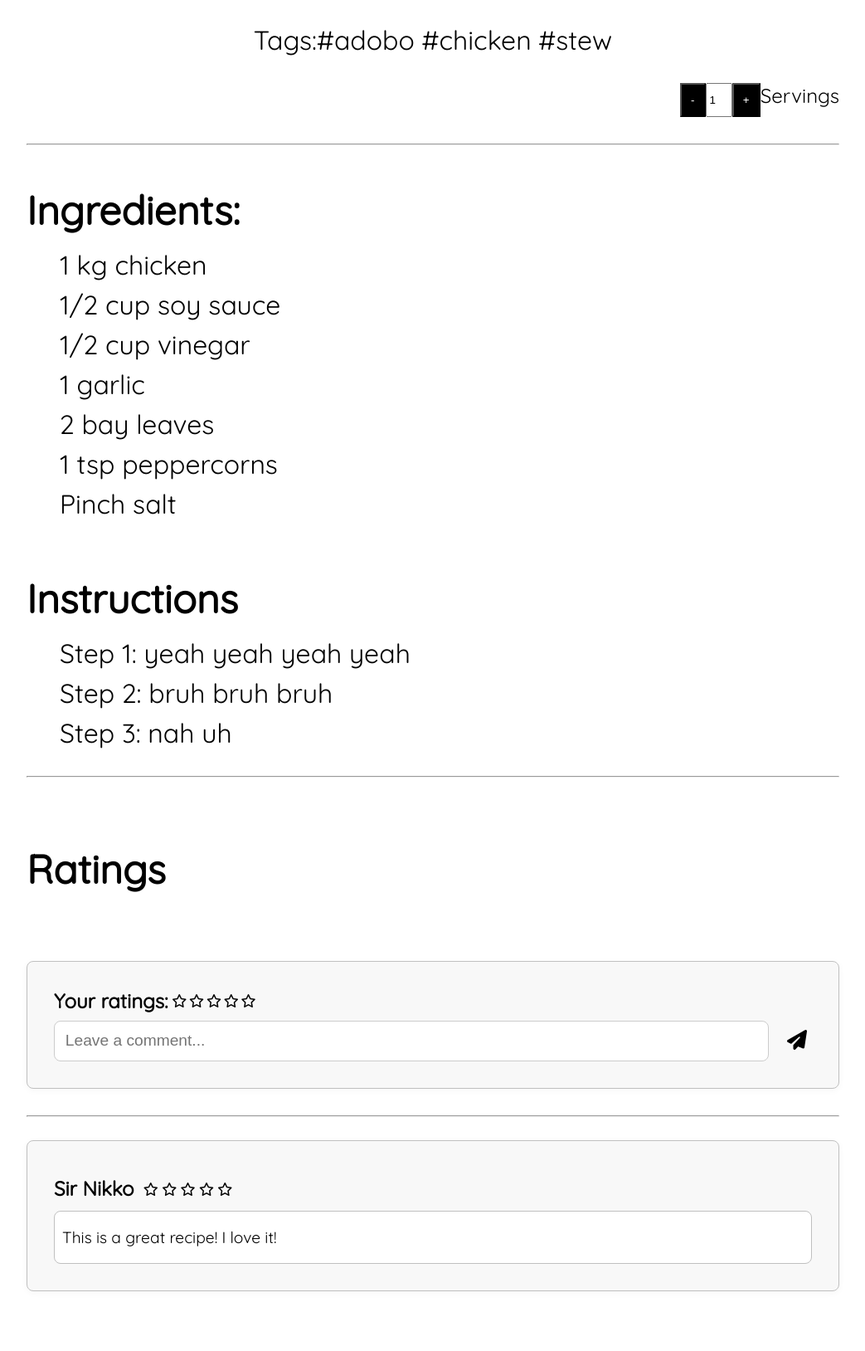
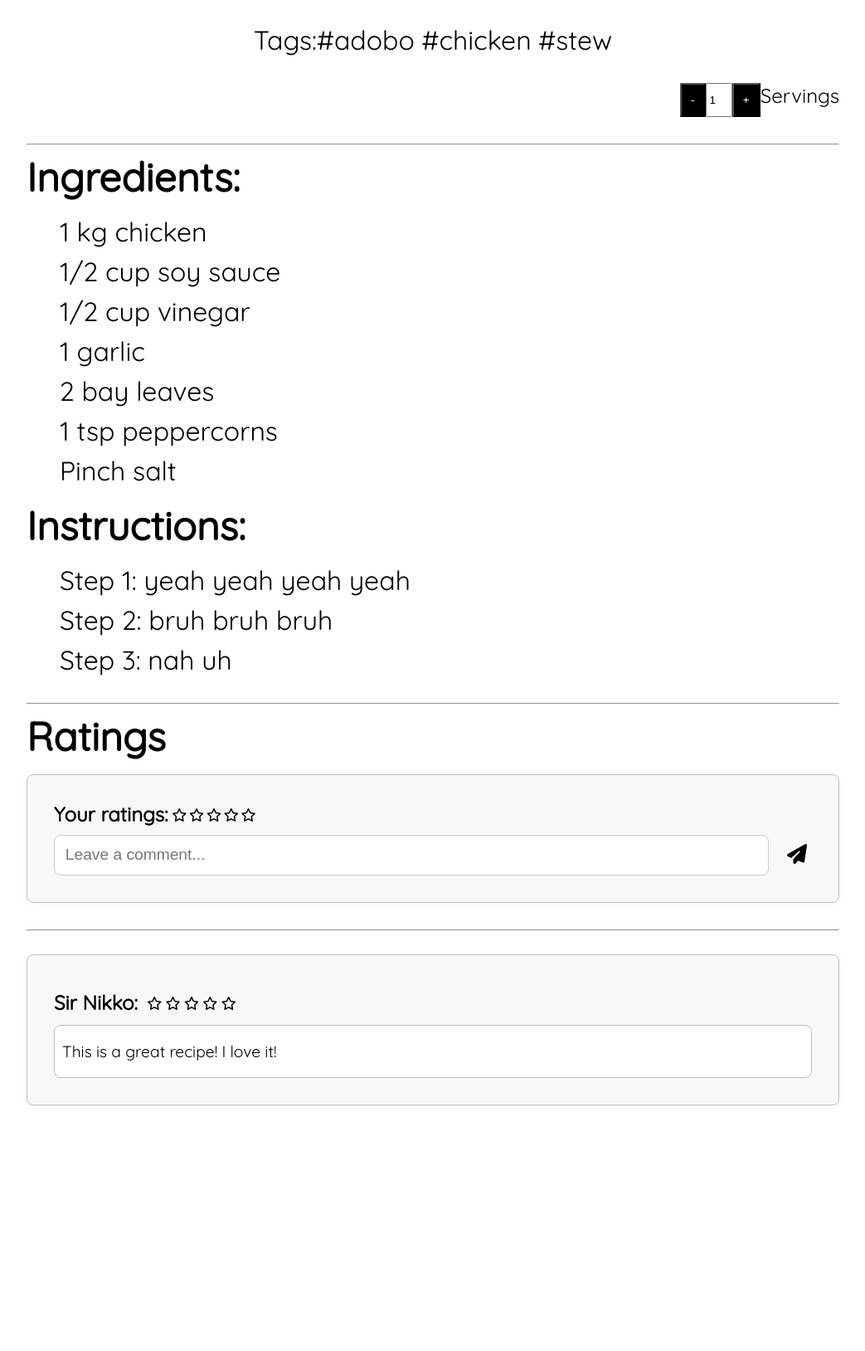
Before and after one commit to iskwipi/126-final-project, a PHP site: page /displaypost.html in a window 1280 px wide. Shown: the part 1106-2734 px from the top of the page at 83% size, without its empty margins (228-1271 px from the left). After the commit the page ends 2438 px from the top, so only its background shows below. Run offline with PHP 8.4, Linux system fonts and the light colour scheme; some libraries are stand-ins or nearby versions.

Commit message:
finished display.post, edited some title to some pages

```diff
--- a/displaypost.html
+++ b/displaypost.html
@@ -77,7 +77,7 @@
                         </ul>
                     </div>
                     <div class="recipe-instructions">
-                        <h4>Instructions</h4>
+                        <h4>Instructions: </h4>
                         <div class="recipe-steps">
                             <ul>
                                 <li>Step 1: yeah yeah yeah yeah</li>
@@ -90,9 +90,7 @@
             </div>
             <hr>
             <div class="post-interactions">
-                <div class="ratings-header">
-                    <h5>Ratings</h5>
-                </div>
+                <h5>Ratings</h5>
                 <div class="post-ratings-container">
                     <div class="your-interactions">
                         <div class="your-ratings">
@@ -126,7 +124,7 @@
                         <div class="interaction-container">
                             <div class="user-header-row">
                                 <div id="user-profile">
-                                    <a href="profile.html">Sir Nikko</a>
+                                    <a href="profile.html">Sir Nikko:</a>
                                 </div>
                                 <div class="user-ratings">
                                     <i class="fa-regular fa-star"></i>
--- a/style.css
+++ b/style.css
@@ -796,7 +796,6 @@ textarea, #comment-input input  {
     margin-left: 0.5rem;
 }
 
-
 .post-image, .post-tags {
     display: flex;
     justify-content: center;
@@ -846,7 +845,10 @@ textarea, #comment-input input  {
     text-align:left;
     margin-left: 0;
     padding-left: 0;
+    margin-top: 0;
+    margin-bottom: 1rem;
 }
+
 
 .your-interactions, .interaction-container{
     background: #f8f8f8;
```
